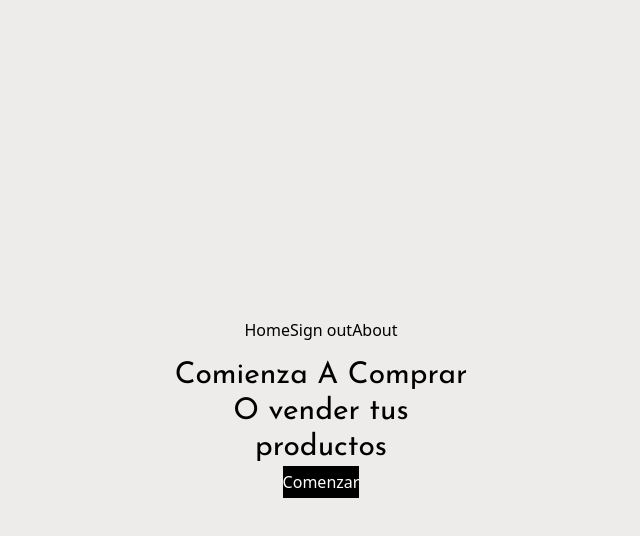
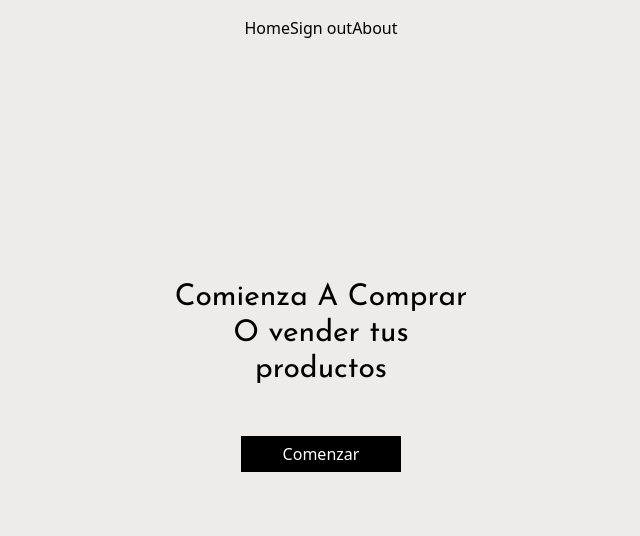
Before and after one commit to WSmithDR/HardwareMarketApp-Front, a React (Vite) app: page /startPage in a window 1280 px wide. Shown: the top 536 px of the page, without its empty margins (319-959 px from the left). Built offline with nearby package versions, Linux system fonts and the light colour scheme.

Commit message:
pushed02

```diff
--- a/src/components/Navbar.jsx
+++ b/src/components/Navbar.jsx
@@ -2,7 +2,7 @@ import React from 'react'
 
 export const Navbar = () => {
   return (
-    <nav className="flex justify-between items-center p-4">
+    <nav className="flex justify-between items-center p-4 absolute top-0 ">
         <p className="text-black">Home</p>
         <p className="text-black">Sign out</p>
         <p className="text-black">About</p>
--- a/src/pages/StartPage/StartPage.jsx
+++ b/src/pages/StartPage/StartPage.jsx
@@ -12,7 +12,12 @@ export const StartPage = () => {
         Comienza A Comprar <br /> O vender tus <br /> productos
       </h1>
 
-      <button className="bg-black text-white h-8">Comenzar</button>
+    <div className="p-12">
+      <button className="bg-black text-white h-9 w-40">Comenzar</button>
+    </div>
+
+
+
     </div>
   );
 };
```
